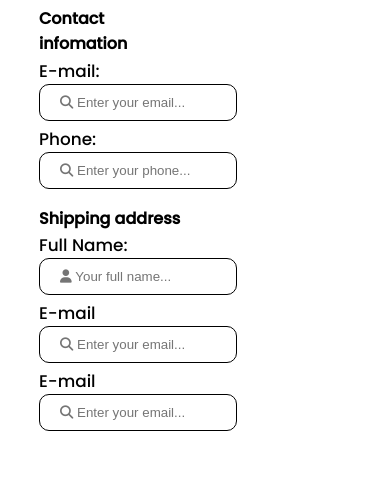
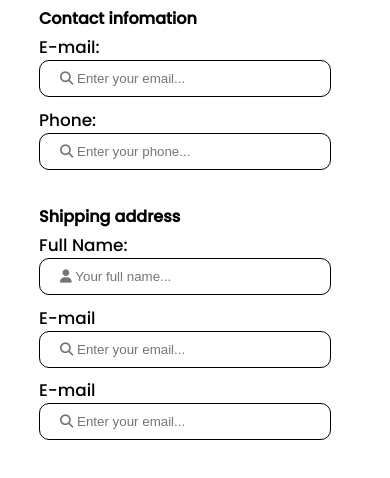
Before and after one commit to sakibhossainwd/checkout-page-master-dev-cg, a plain HTML site: page index.html in a window 390 px wide. Shown: the part 76-554 px from the top of the page. Drawn offline with Linux system fonts and the light colour scheme.

Commit message:
mobile responsibe added

```diff
--- a/style.css
+++ b/style.css
@@ -27,9 +27,16 @@ input{
     border: 1px solid black;
     border-radius: 10px;
     padding: 10px 20px;
-    width: 100%;
+    width: 80%;
     margin-bottom: 3%;
 }
 .shooping{
     margin-top: 8%;
 }
+
+
+@media only screen and (max-width: 576px){
+    .checkout{
+        width: 100%;
+    }
+}
```
